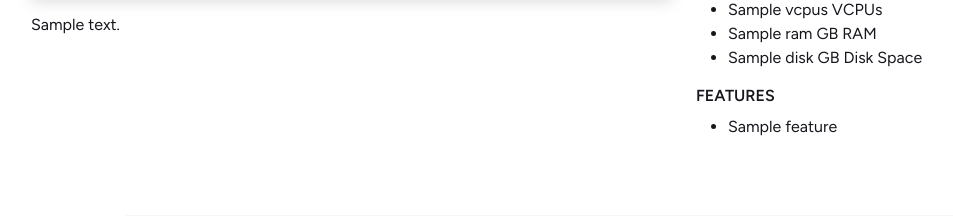
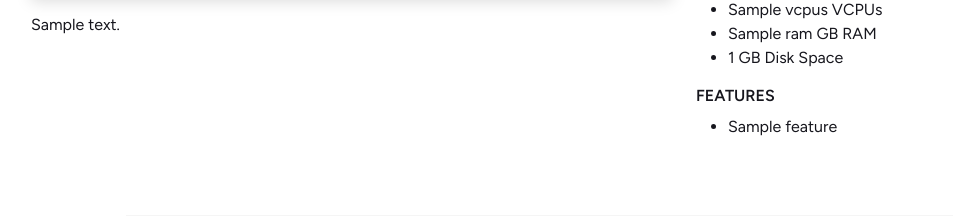
Before and after one commit to NeCTAR-RC/bumblebee, a Django app: template researcher_workspace/templates/researcher_workspace/desktop_details.html in a window 1280 px wide. Shown: the part 679-895 px from the top of the page, without its empty margins (51-1004 px from the left). Run offline with Django 3.2, Linux system fonts and the light colour scheme; the template is opened without the code that fills it: most values are stand-ins (such as "Sample title", 1, 10 or a date in 2020); grey boxes marked "Sample" are stand-in pictures; style sheets or scripts are compiled from the project's sources; some libraries are stand-ins or nearby versions.

Commit message:
Show correct volume size in details pages
I was showing the disk size from the flavor rather than the volume size.

Change-Id: I6cb577bff8c201eeb5a0b72feb014885a4591802

```diff
--- a/researcher_workspace/templates/researcher_workspace/desktop_details.html
+++ b/researcher_workspace/templates/researcher_workspace/desktop_details.html
@@ -60,14 +60,14 @@
             <ul>
               <li>{{ desktop_type.default_flavor.vcpus }} VCPUs</li>
               <li>{{ desktop_type.default_flavor.ram }} GB RAM</li>
-              <li>{{ desktop_type.default_flavor.disk }} GB Disk Space</li>
+              <li>{{ desktop_type.volume_size }} GB Disk Space</li>
             </ul>
             {% if desktop_type.is_resizable %}
             <h6>BOOST SIZE</h6>
             <ul>
               <li>{{ desktop_type.big_flavor.vcpus }} VCPUs</li>
               <li>{{ desktop_type.big_flavor.ram }} GB RAM</li>
-              <li>{{ desktop_type.big_flavor.disk }} GB Disk Space</li>
+              <li>{{ desktop_type.volume_size }} GB Disk Space</li>
             </ul>
             {% endif %}
             {% if desktop_type.details.features %}
```
